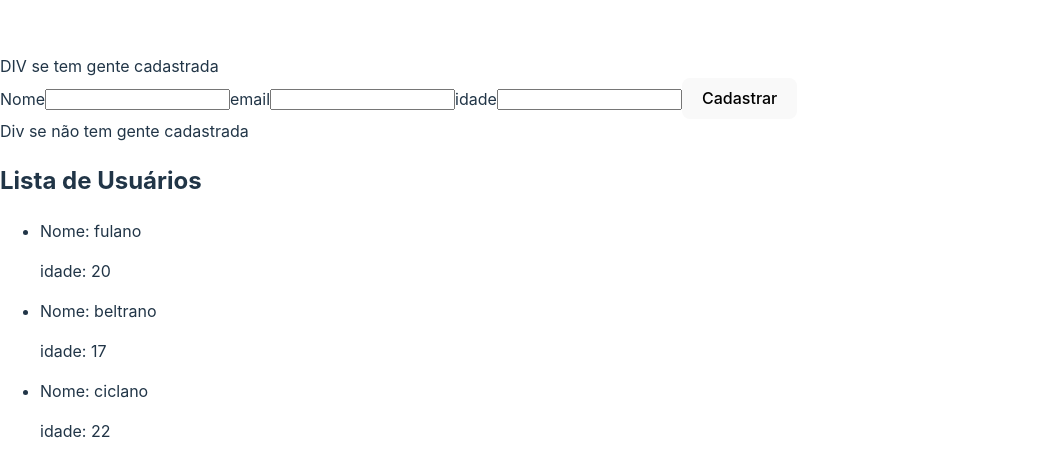
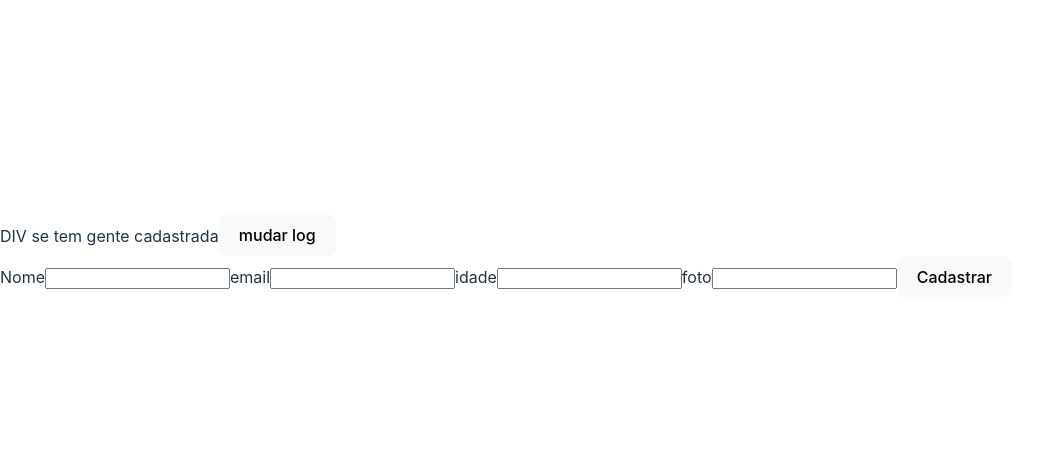
Before and after one commit to renanhorta/virtual_chat_react, a React (Vite) app in the folder chat_app/: page / in a window 1280 px wide. Shown: the part 144-620 px from the top of the page, without its empty margins (0-1052 px from the left). Built offline with nearby package versions, Linux system fonts and the light colour scheme.

Commit message:
[update] Rotas foram atualizadas

```diff
--- a/chat_app/src/views/Home/Home.jsx
+++ b/chat_app/src/views/Home/Home.jsx
@@ -1,18 +1,31 @@
-import React from "react"
+import React, { useState } from "react"
 import { Router } from "react-router-dom"
 import UserForm from "../UserForm/UserForm"
 import UsersList from "../UsersList/UsersList"
 
 export default function Home(){
+    const [islogged,setIslogged] = useState(false)
+
+    function handleLog(){
+        setIslogged(!islogged)
+    }
+
     return(
 
     <>
+        {islogged ? (
+        <div>Div se não tem gente cadastrada
+            <button onClick={handleLog}>mudar log</button>
+            <UsersList/>
+        </div>
+        ):(
         <div>DIV se tem gente cadastrada
+            <button onClick={handleLog}>mudar log</button>
             <UserForm/>
         </div>
-        <div>Div se não tem gente cadastrada
-            <UsersList/>
-        </div>
+        )}
+
+
     </>
     )
 }
--- a/chat_app/src/views/UserForm/UserForm.jsx
+++ b/chat_app/src/views/UserForm/UserForm.jsx
@@ -10,6 +10,8 @@ export default function UserForm(){
             <input type="email" />
             <label htmlFor="form">idade</label>
             <input type="number" />
+            <label htmlFor="form">foto</label>
+            <input type="text" />
             <button onClick={console.log("enviado")}>Cadastrar</button>
         </form>
         </>
--- a/chat_app/src/views/UsersList/UsersList.jsx
+++ b/chat_app/src/views/UsersList/UsersList.jsx
@@ -1,20 +1,24 @@
 import React from "react"
+import { Link } from "react-router-dom"
 
 const MOCKLIST = [{
     id:1,
     name:"fulano",
+    image:"",
     email:"fulano@gmail.com",
     age: 20,
 },
 {
     id:2,
     name:"beltrano",
+    image:"",
     email:"beltrano@gmail.com",
     age: 17,
 },
 {
     id:1,
     name:"ciclano",
+    image:"",
     email:"ciclano@gmail.com",
     age: 22,
 }]
@@ -24,10 +28,14 @@ export default function UsersList(){
     return(
         <div>
             <h2>Lista de Usuários</h2>
+            <Link to={"/cadastro"}>Cadastrar um novo usuário</Link>
             <ul>{MOCKLIST.map((user)=>(
-                <li>
+                <li >
+                    <Link to={`/chat`}>
+                    {/* </Link><Link to={`/chat/${user.id}`}> */}
                     <p>Nome: {user.name}</p>
                     <p>idade: {user.age}</p>
+                    </Link>
                 </li>
             ))}</ul>
         </div>
```
Also changed, not shown: chat_app/src/main.jsx (+16 -0 lines), chat_app/src/components/NavBar/NavBar.jsx (added).
